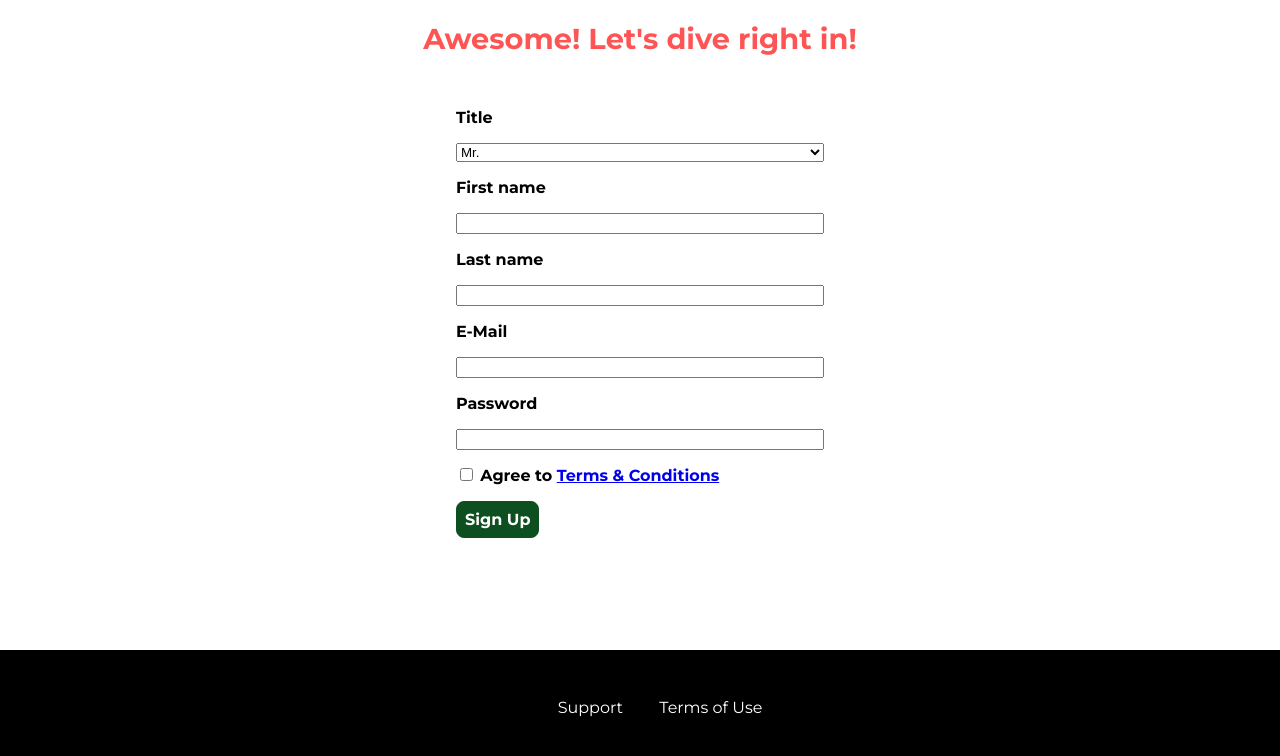
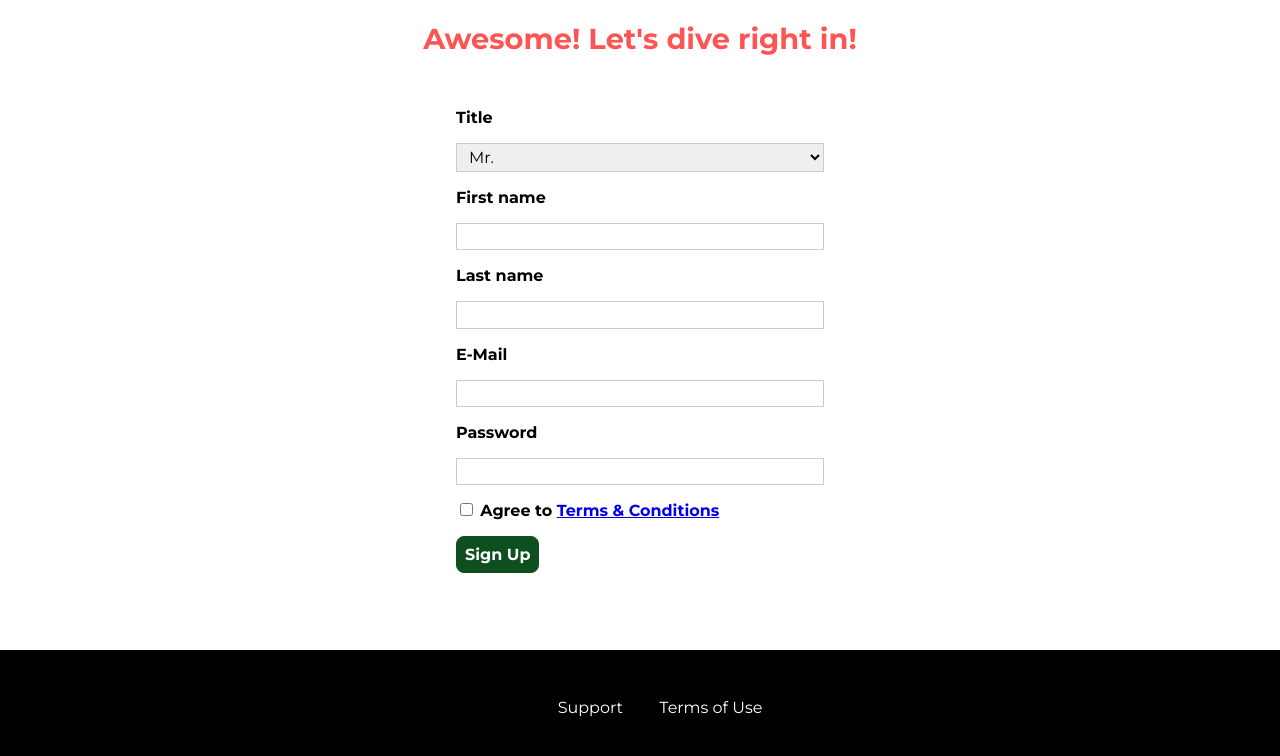
Before and after one commit to BrilliantPhoenix2024/Learning-HtmlCss, a plain HTML site: page Formatting_with_CSS/Adding Styling Forms/Main Project/start-hosting/index.html in a window 1280 px wide. Shown: the part 70-826 px from the top of the page. Drawn offline with Linux system fonts and the light colour scheme.

Commit message:
Restyling the Form Elements

```diff
--- a/Formatting_with_CSS/Adding Styling Forms/Main Project/start-hosting/start-hosting.css
+++ b/Formatting_with_CSS/Adding Styling Forms/Main Project/start-hosting/start-hosting.css
@@ -31,6 +31,20 @@
   width: auto;
 }
 
+.signup-form input,
+.signup-form select {
+  border: 1px solid #ccc;
+  padding: 0.2rem 0.5rem;
+  font: inherit;
+}
+
+.signup-form input:focus,
+.signup-form select:focus {
+  outline: none;
+  background-color: #d8f3df;
+  border-color: #2ddf5c;
+}
+
 .signup-form button[type='submit'] {
   display: block;
   margin-top: 1rem;
```
